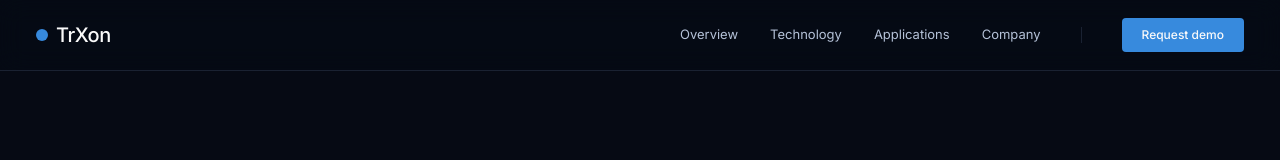
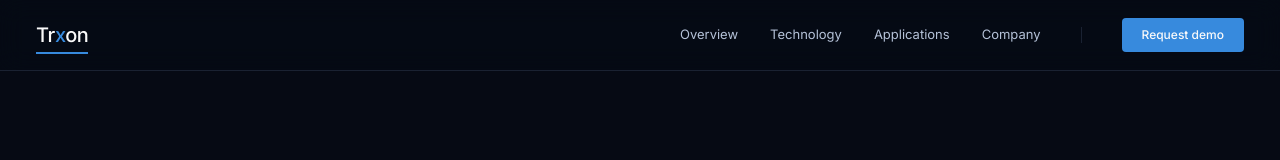
Before and after one commit to rodrigocartagena/trxon, a Next.js app: page /contact in a window 1280 px wide. Shown: the top 160 px of the page. Built offline with nearby package versions, Linux system fonts and the light colour scheme.

Commit message:
Update logo style

```diff
--- a/components/Nav.tsx
+++ b/components/Nav.tsx
@@ -18,9 +18,11 @@ export default function Nav() {
   return (
     <header className="sticky top-0 z-50 w-full bg-bg-deep/80 backdrop-blur-md border-b-[0.5px] border-border py-[18px] px-5 md:px-[36px]">
       <div className="flex justify-between items-center max-w-[1440px] mx-auto">
-        <Link href="/" className="font-inter font-medium text-[20px] tracking-[-0.5px] flex items-center gap-2">
-          <div className="w-[12px] h-[12px] bg-accent rounded-full" />
-          <span className="text-text-primary">TrXon</span>
+        <Link href="/" className="font-inter font-medium text-[20px] tracking-[-0.5px] group relative">
+          <span className="text-text-primary">Tr</span>
+          <span className="text-accent">x</span>
+          <span className="text-text-primary">on</span>
+          <div className="absolute -bottom-1 left-0 w-full h-[2px] bg-accent" />
         </Link>
 
         {/* Desktop Nav */}
```
